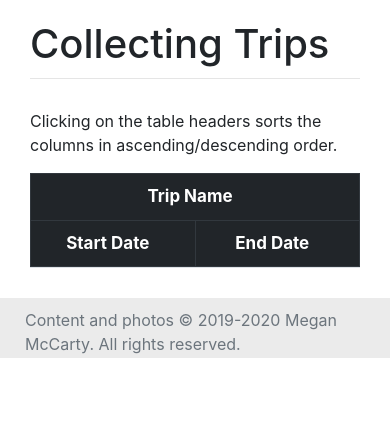
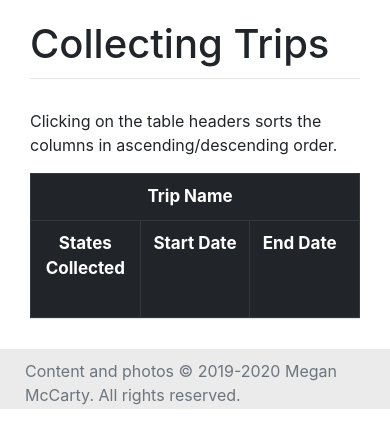
Before and after one commit to Meganmccarty/memcollection, a Django app: page /collecting-trips/ in a window 390 px wide. Shown: the part 96-544 px from the top of the page. Run offline with Django 3.2, Linux system fonts and the light colour scheme; data that the repository does not hold is empty; some libraries are stand-ins or nearby versions.

Commit message:
Added field for states collected in collecting trips, updated html template

```diff
--- a/database/admin.py
+++ b/database/admin.py
@@ -156,9 +156,9 @@ class CollectingTripImageInline(admin.TabularInline):
 
 @admin.register(CollectingTrip)
 class CollectingTripAdmin(admin.ModelAdmin):
-    list_display = ('trip_name', 'start_date', 'end_date')
+    list_display = ('trip_name', 'display_states', 'start_date', 'end_date')
     inlines = [CollectingTripImageInline]
-    fields = ['trip_name', ('start_date', 'end_date'), 'notes']
+    fields = ['trip_name', 'states_collected', ('start_date', 'end_date'), 'notes']
 
 
 # SPECIMEN Models #
--- a/database/models.py
+++ b/database/models.py
@@ -376,12 +376,17 @@ class Gps(models.Model):
 class CollectingTrip(models.Model):
     trip_name = models.CharField(primary_key=True, max_length=200, \
         help_text='Enter a name for the collecting trip.')
+    states_collected = models.ManyToManyField(State, default='', \
+        help_text='Select the states in which specimens were collected on the trip.')
     start_date = models.DateField(help_text='Enter the start date of the trip.')
     end_date = models.DateField(help_text='Enter the end date of the trip.')
     notes = models.TextField(null=True, blank=True, max_length=20000, \
         help_text='Enter any details about the trip (such as journal notes).')
     class Meta:
         ordering = ['trip_name']
+    @property
+    def display_states(self):
+        return ', '.join(state.state_name for state in self.states_collected.all()[:10])
     def __str__(self):
         return f'{self.trip_name}'
     def get_absolute_url(self):
--- a/database/templates/database/collectingtrip_list.html
+++ b/database/templates/database/collectingtrip_list.html
@@ -12,15 +12,17 @@
     <div class="flex-table" id="collecting-trip-table">
         <div class="table-header">
             <div class="flex-row first sort" data-sort="trip-name"><b>Trip Name</b></div>
-            <div class="flex-row second sort" data-sort="start-date"><b>Start Date</b></div>
-            <div class="flex-row third sort" data-sort="end-date"><b>End Date</b></div>
+            <div class="flex-row second sort" data-sort="states-collected"><b>States Collected</b></div>
+            <div class="flex-row third sort" data-sort="start-date"><b>Start Date</b></div>
+            <div class="flex-row fourth sort" data-sort="end-date"><b>End Date</b></div>
         </div>
         <div class="list">
             {% for collectingtrip in collectingtrip_list %}
             <div class="table-row">
                 <div class="flex-row first trip-name"><a href="{% url 'collecting-trip-detail' collectingtrip.trip_name %}">{{ collectingtrip.trip_name }}</a></a></div>
-                <div class="flex-row second start-date">{{ collectingtrip.start_date }}</div>
-                <div class="flex-row third end-date">{{ collectingtrip.end_date }}</div>
+                <div class="flex-row second states-collected">{{ collectingtrip.display_states }}</div>
+                <div class="flex-row third start-date">{{ collectingtrip.start_date }}</div>
+                <div class="flex-row fourth end-date">{{ collectingtrip.end_date }}</div>
             </div>
             {% endfor %}
         </div>
--- a/static/css/styles.css
+++ b/static/css/styles.css
@@ -510,11 +510,6 @@ input:focus {
     width: 25%;
 }
 
-#collecting-trip-table .table-header .first,
-#collecting-trip-table .table-row .first {
-    width: 50%;
-}
-
 @media all and (max-width: 770px) {
     #collecting-trip-table .table-header,
     #collecting-trip-table .table-row {
@@ -529,14 +524,18 @@ input:focus {
         text-align: center;
     }
 
-    #collecting-trip-table .table-header .flex-row,
-    #collecting-trip-table .table-row .flex-row {
-        width: 50%;
-    }
-
     #collecting-trip-table .table-header .first,
     #collecting-trip-table .table-row .first {
         width: 100%;
+    }
+
+    #collecting-trip-table .table-header .second,
+    #collecting-trip-table .table-row .second,
+    #collecting-trip-table .table-header .third,
+    #collecting-trip-table .table-row .third,
+    #collecting-trip-table .table-header .fourth,
+    #collecting-trip-table .table-row .fourth {
+        width: calc(100% /3);
     }
 }
 
```
Also changed, not shown: database/migrations/0011_collectingtrip_states_collected.py (added).
